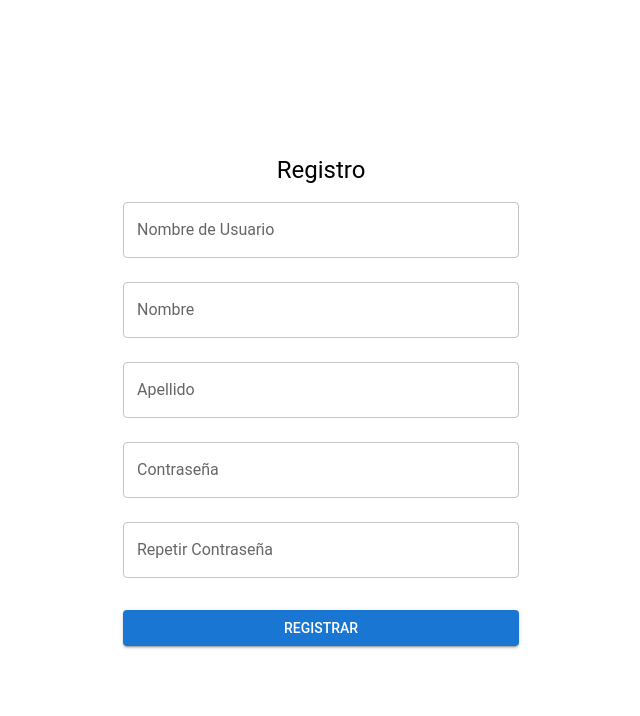
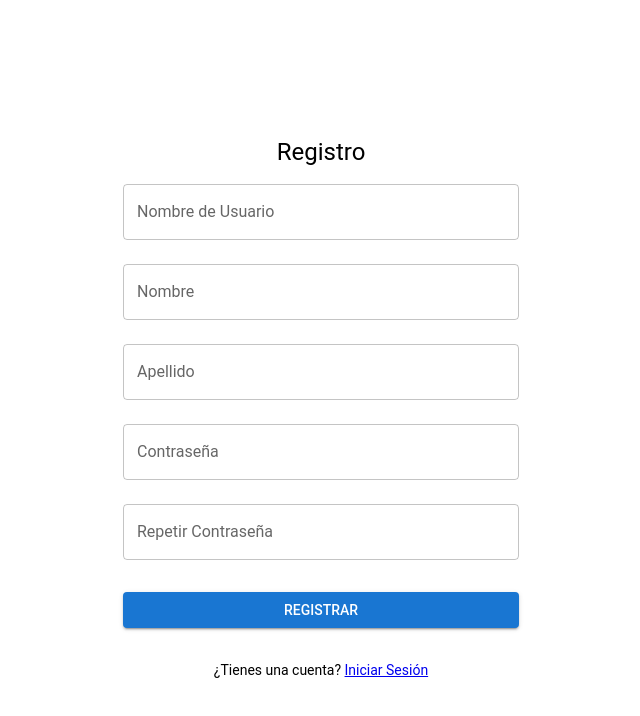
Before and after one commit to LuisGalviz/SecuritySoftwareFrontEnd, a React (Vite) app: page /register in a window 1280 px wide. Shown: the top 716 px of the page, without its empty margins (319-959 px from the left). Built offline with nearby package versions, Linux system fonts and the light colour scheme.

Commit message:
feat: add new link between views

```diff
--- a/src/components/Login.jsx
+++ b/src/components/Login.jsx
@@ -12,7 +12,7 @@ import {
 import { useFormik } from "formik";
 import * as Yup from "yup";
 import api from "../services/api";
-import { useNavigate } from "react-router-dom";
+import { useNavigate, Link } from "react-router-dom";
 
 const Login = () => {
   const navigate = useNavigate();
@@ -103,6 +103,11 @@ const Login = () => {
             </Button>
           </form>
         </Box>
+        <Box sx={{ mt: 2, textAlign: "center" }}>
+          <Typography variant="body2">
+            ¿No tienes una cuenta? <Link to="/register">Regístrate aquí</Link>
+          </Typography>
+        </Box>
       </Container>
     </Box>
   );
--- a/src/components/Register.jsx
+++ b/src/components/Register.jsx
@@ -4,6 +4,7 @@ import { TextField, Button, Container, Typography, Box } from "@mui/material";
 import { useFormik } from "formik";
 import * as Yup from "yup";
 import api from "../services/api";
+import { Link } from "react-router-dom";
 
 const Register = () => {
   const formik = useFormik({
@@ -121,6 +122,11 @@ const Register = () => {
             Registrar
           </Button>
         </form>
+        <Box sx={{ mt: 2, textAlign: "center" }}>
+          <Typography variant="body2">
+            ¿Tienes una cuenta? <Link to="/">Iniciar Sesión</Link>
+          </Typography>
+        </Box>
       </Box>
     </Container>
   );
```
